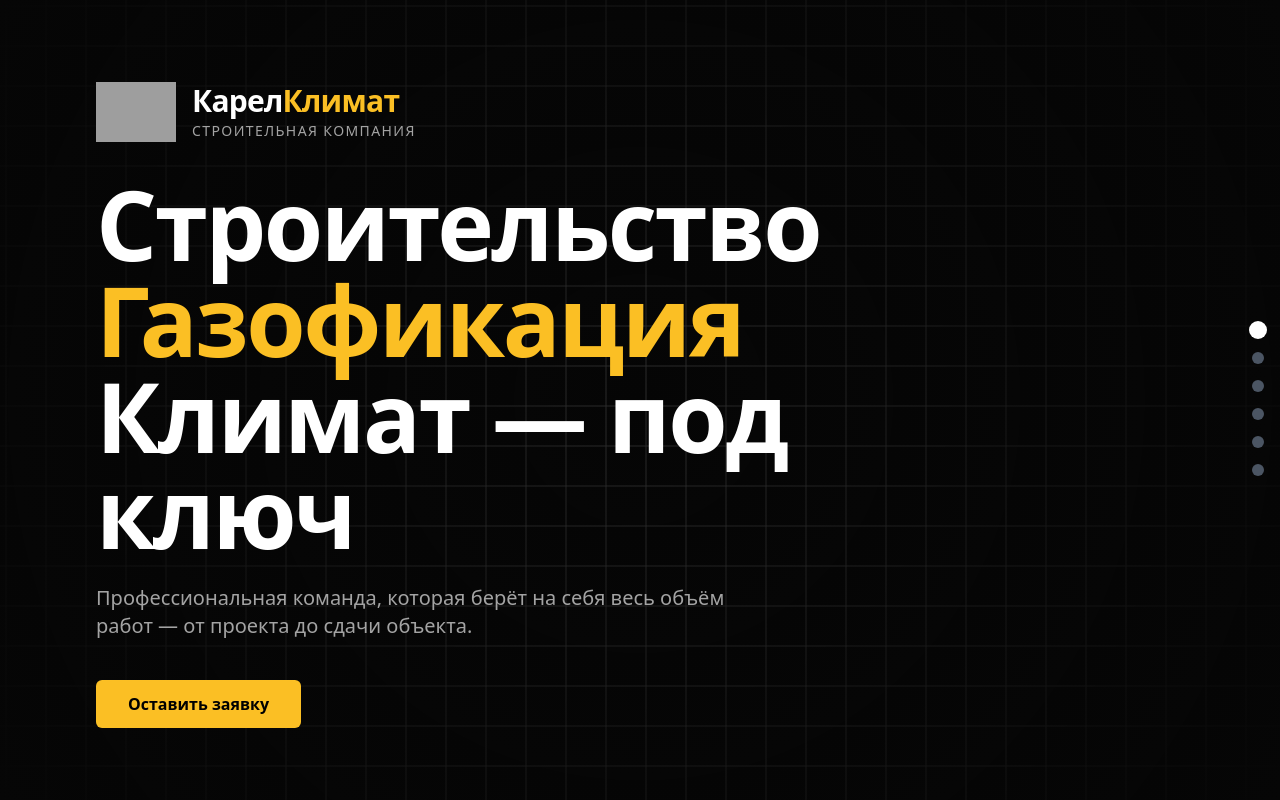
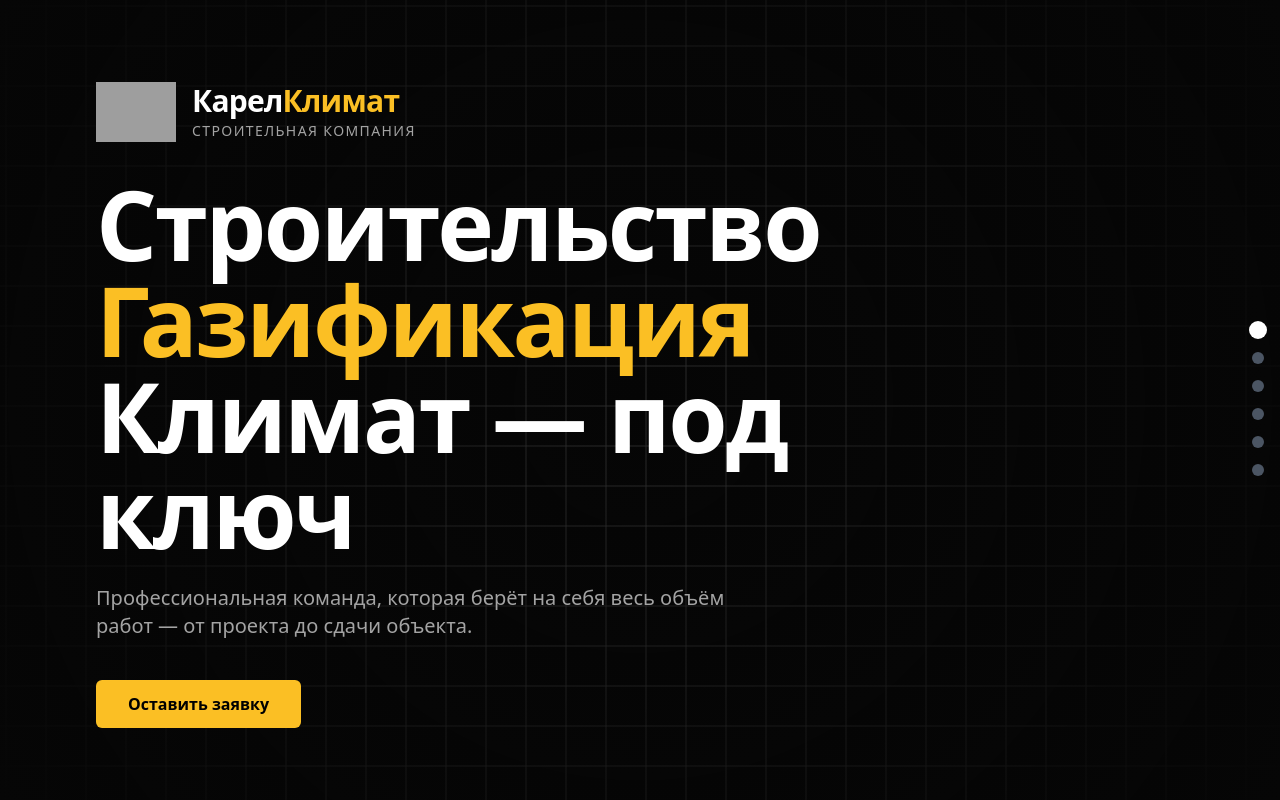
Before and after one commit to pr-poehali-dev/quantum-network-development-9, a React (Vite) app: page / in a window 1280 px wide. Built offline with nearby package versions, Linux system fonts and the light colour scheme; grey boxes are pictures that could not be loaded.

Commit message:
fix: исправить опечатку Газофикация

```diff
--- a/src/components/landing/Section.tsx
+++ b/src/components/landing/Section.tsx
@@ -38,7 +38,7 @@ function HeroSection({ isActive, showButton, buttonText }: SectionProps) {
         animate={isActive ? fadeUp(0.1).animate : {}}
       >
         Строительство<br />
-        <span className="text-amber-400">Газофикация</span><br />
+        <span className="text-amber-400">Газификация</span><br />
         Климат — под ключ
       </motion.h1>
       <motion.p
@@ -164,7 +164,7 @@ const services = [
   },
   {
     icon: 'Flame',
-    title: 'Газофикация',
+    title: 'Газификация',
     desc: 'Разработка проекта, согласование с газовой службой, монтаж газопровода и сдача системы под ключ.',
   },
   {
@@ -258,7 +258,7 @@ function ContactsSection({ isActive }: SectionProps) {
           >
             <option value="">Выберите услугу</option>
             <option value="construction">Строительство</option>
-            <option value="gas">Газофикация</option>
+            <option value="gas">Газификация</option>
             <option value="climate">Кондиционирование и вентиляция</option>
           </select>
           <Button className="w-full bg-amber-400 text-black hover:bg-amber-300 font-semibold py-6 text-base">
```
